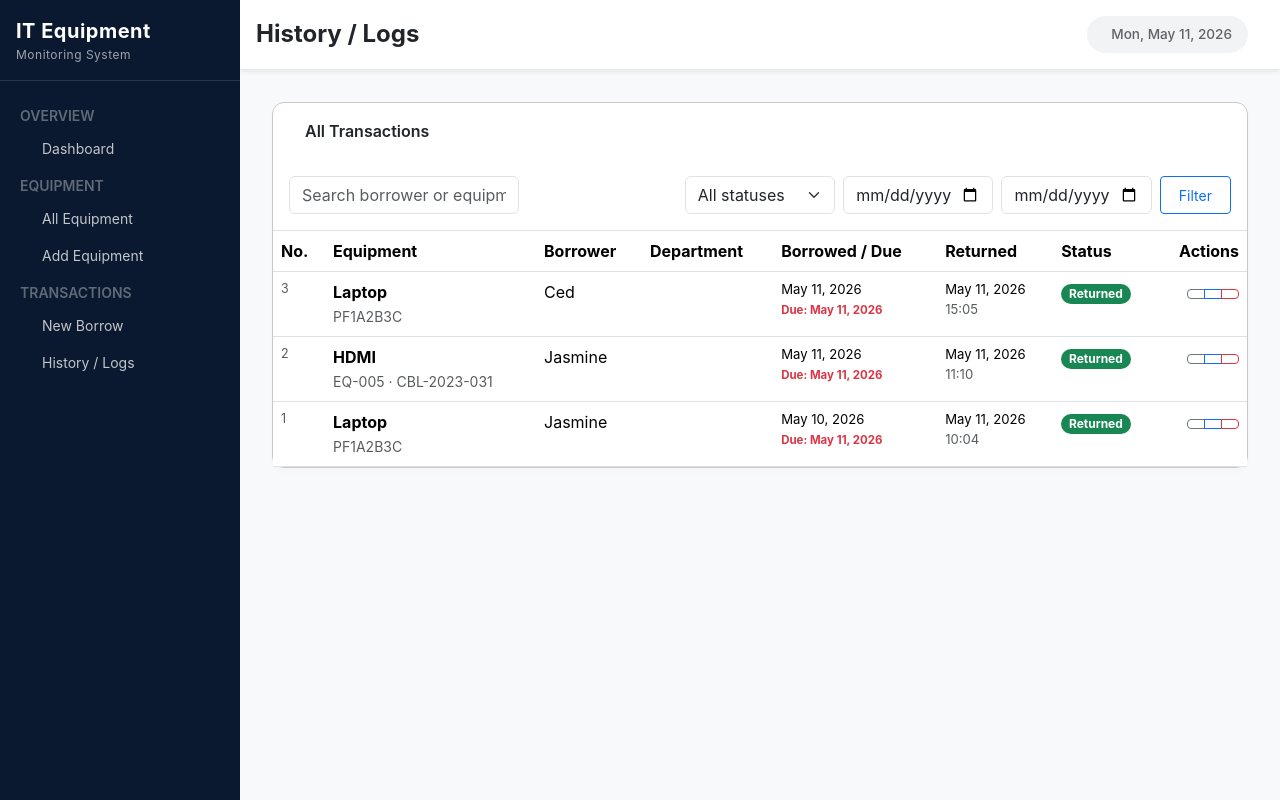
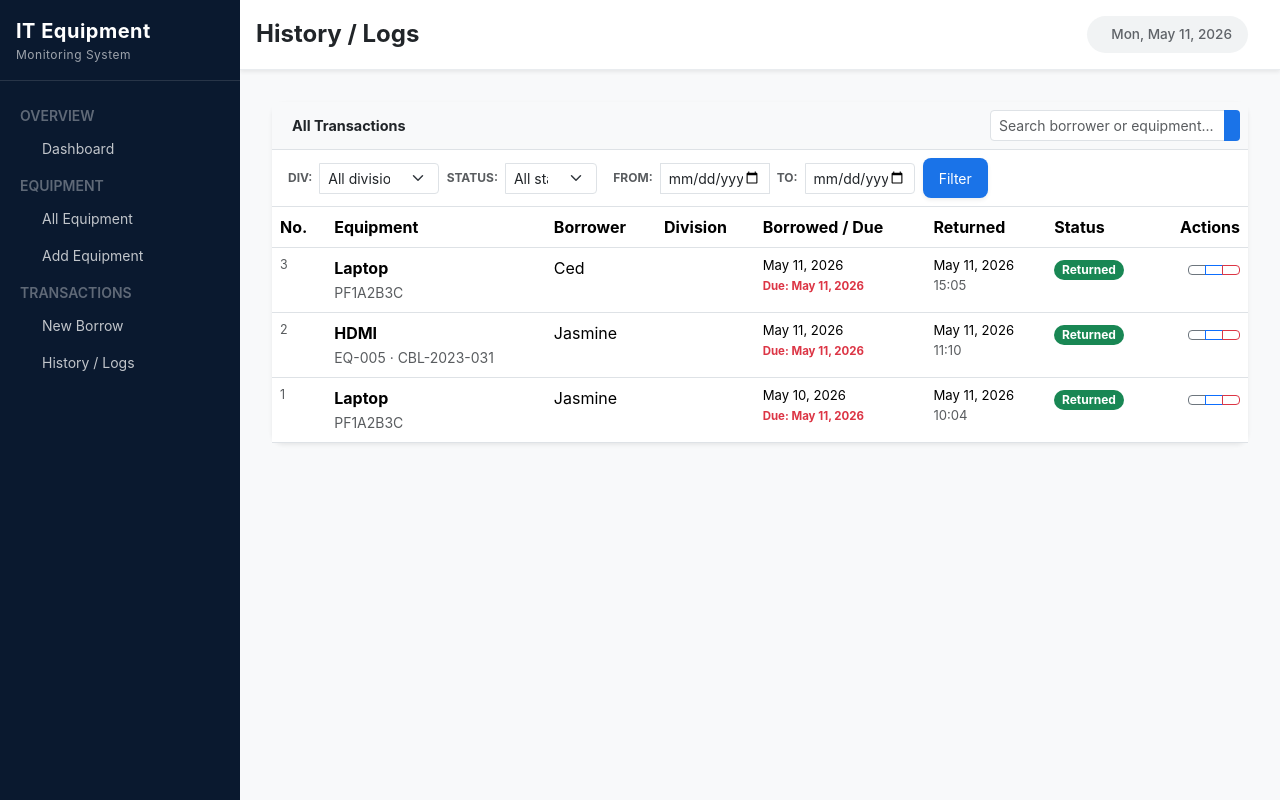
Before and after one commit to jhontagacay/ITEMS, a Django app: page /transactions/ in a window 1280 px wide. Run offline with Django 5.2, Linux system fonts and the light colour scheme; data comes from the database, SQL or seed files in the repository; some libraries are stand-ins or nearby versions.

Commit message:
history_logs.html

```diff
--- a/ems/templates/ems/history_logs.html
+++ b/ems/templates/ems/history_logs.html
@@ -3,26 +3,56 @@
 {% block page_title %}History / Logs{% endblock %}
 
 {% block content %}
-<div class="table-card">
-    <div class="tc-head">
-        <span><i class="bi bi-clock-history me-2"></i>All Transactions</span>
+<div class="table-card shadow-sm border-0">
+    <div class="tc-head d-flex justify-content-between align-items-center p-2 bg-light border-bottom">
+        <div class="d-flex align-items-center ms-2">
+            <span class="fw-bold text-dark" style="font-size: 0.9rem;">
+                <i class="bi bi-clock-history me-1 text-primary"></i> All Transactions
+            </span>
+        </div>
+
+        <form method="get" class="d-flex" style="width: 250px;">
+            <div class="input-group input-group-sm">
+                {{ form.search }}
+                <button class="btn btn-primary" type="submit"><i class="bi bi-search"></i></button>
+            </div>
+        </form>
     </div>
 
-    <div class="p-3 border-bottom">
+    <div class="px-3 py-2 border-bottom bg-white">
         <form method="get">
-            <div class="row g-2">
-                <div class="col-md-3">{{ form.search }}</div>
-                <div class="col-md-2">{{ form.department }}</div>
-                <div class="col-md-2">{{ form.status }}</div>
-                <div class="col-md-2">{{ form.date_from }}</div>
-                <div class="col-md-2">{{ form.date_to }}</div>
-                <div class="col-md-1 d-flex gap-1">
-                    <button class="btn btn-sm btn-outline-primary w-100">Filter</button>
+            <div class="row g-2 align-items-center">
+                <div class="col-md-2">
+                    <div class="input-group input-group-sm">
+                        <span class="input-group-text bg-transparent border-0 ps-0 fw-bold text-muted" style="font-size: 0.75rem;">DIV:</span>
+                        {{ form.division }}
+                    </div>
+                </div>
+                <div class="col-md-2">
+                    <div class="input-group input-group-sm">
+                        <span class="input-group-text bg-transparent border-0 ps-0 fw-bold text-muted" style="font-size: 0.75rem;">STATUS:</span>
+                        {{ form.status }}
+                    </div>
+                </div>
+                <div class="col-md-4">
+                    <div class="input-group input-group-sm">
+                        <span class="input-group-text bg-transparent border-0 fw-bold text-muted" style="font-size: 0.75rem;">FROM:</span>
+                        {{ form.date_from }}
+                        <span class="input-group-text bg-transparent border-0 fw-bold text-muted" style="font-size: 0.75rem;">TO:</span>
+                        {{ form.date_to }}
+                    </div>
+                </div>
+                <div class="col-md-2 d-flex gap-1">
+                    <button type="submit" class="btn btn-sm btn-primary px-3 shadow-sm">
+                        Filter
+                    </button>
+                    {% if request.GET %}
+                    <a href="{% url 'history_logs' %}" class="btn btn-sm btn-light border px-2 text-muted">
+                        <i class="bi bi-x-lg"></i>
+                    </a>
+                    {% endif %}
                 </div>
             </div>
-            {% if request.GET %}
-            <a href="{% url 'history_logs' %}" class="btn btn-sm btn-link text-muted mt-1">Clear filters</a>
-            {% endif %}
         </form>
     </div>
 
@@ -32,7 +62,7 @@
                 <th>No.</th>
                 <th>Equipment</th>
                 <th>Borrower</th>
-                <th>Department</th>
+                <th>Division</th>
                 <th>Borrowed / Due</th>
                 <th>Returned</th>
                 <th>Status</th>
```
